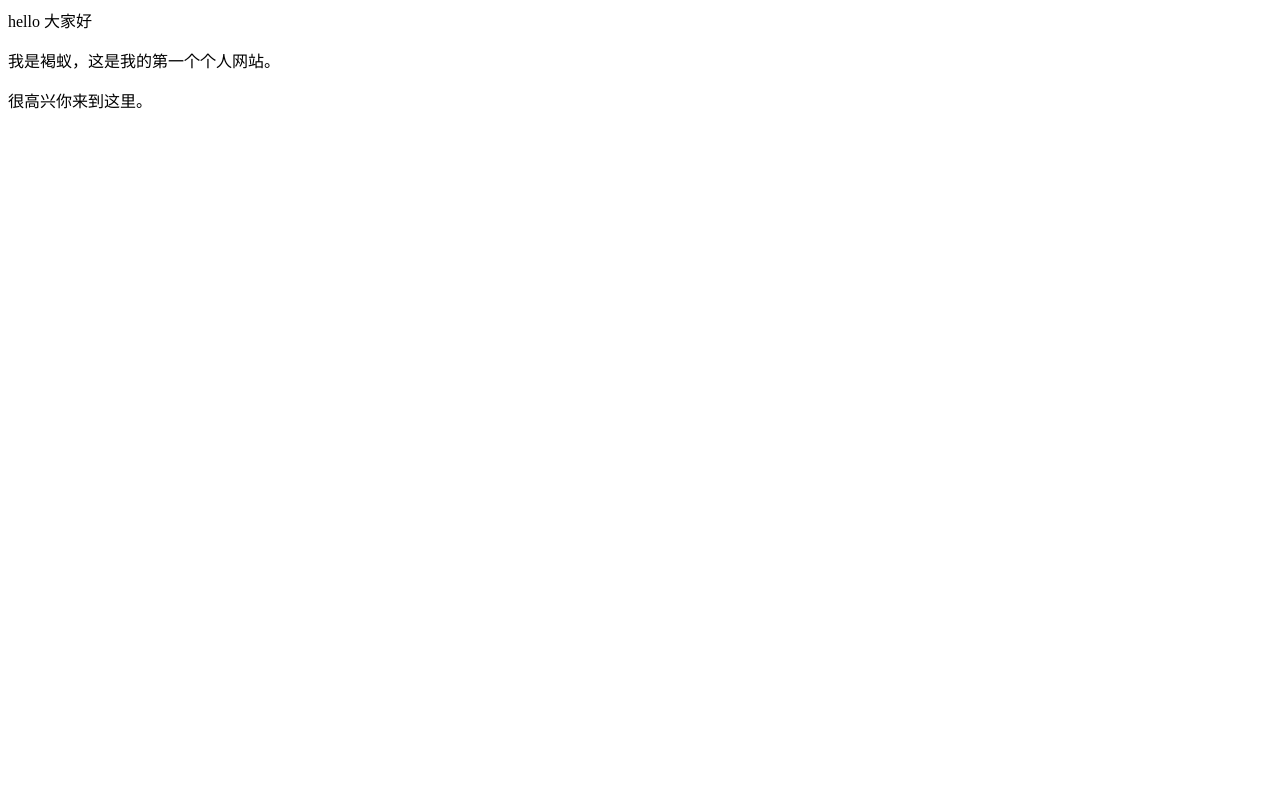
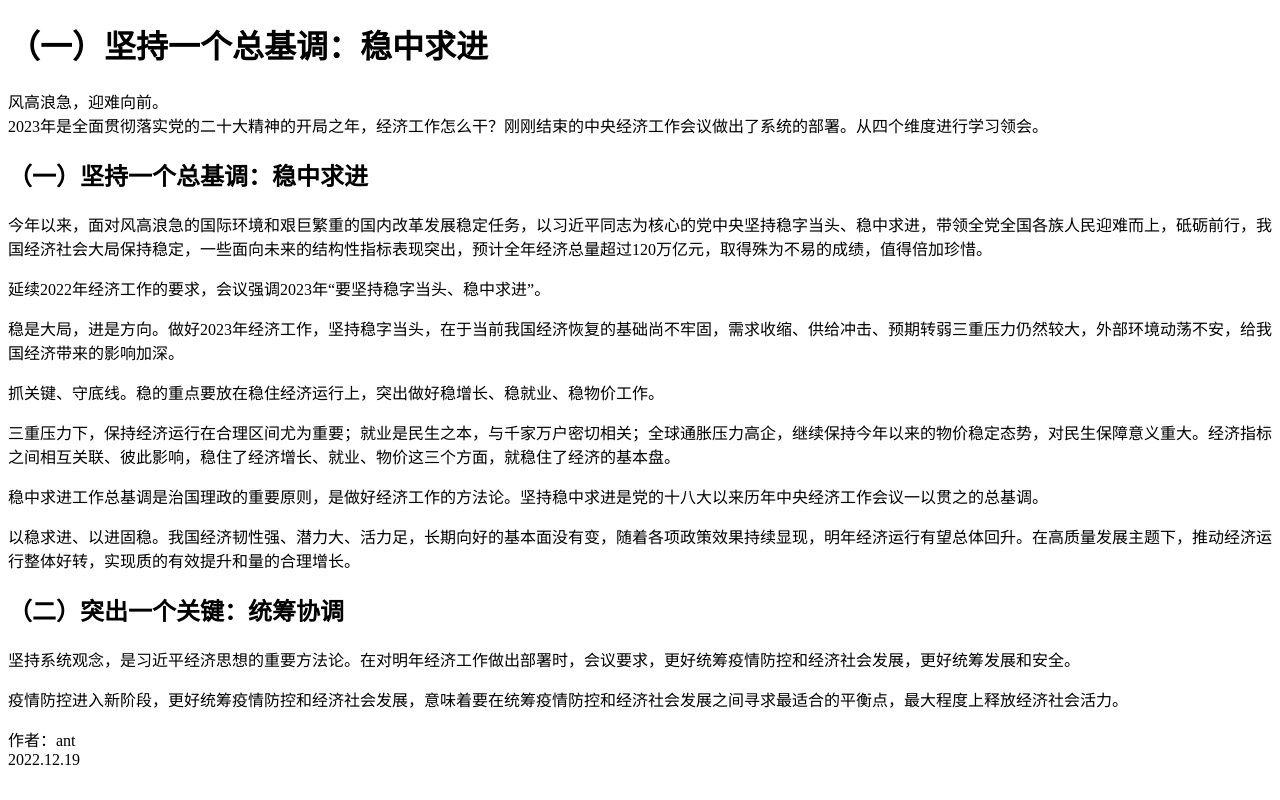
Before and after one commit to 2222zzz/2222zzz.github.io, a plain HTML site: page index.html in a window 1280 px wide. Drawn offline with Linux system fonts and the light colour scheme.

Commit message:
Update index.html

```diff
--- a/index.html
+++ b/index.html
@@ -1,3 +1,27 @@
-<p>hello 大家好</p>
-<p>我是褐蚁，这是我的第一个个人网站。</p>
-<p>很高兴你来到这里。</p>
+<!DOCTYPE html>
+<html lang="zh-CN">
+<head>
+    <meta charset="UTF-8">
+    <meta http-equiv="X-UA-Compatible" content="IE=edge">
+    <meta name="viewport" content="width=device-width, initial-scale=1.0">
+    <title>Document</title>
+</head>
+<body>
+    <h1>（一）坚持一个总基调：稳中求进</h1>
+    风高浪急，迎难向前。<br />
+    2023年是全面贯彻落实党的二十大精神的开局之年，经济工作怎么干？刚刚结束的中央经济工作会议做出了系统的部署。从四个维度进行学习领会。
+    <h2>（一）坚持一个总基调：稳中求进</h2>
+    <p>今年以来，面对风高浪急的国际环境和艰巨繁重的国内改革发展稳定任务，以习近平同志为核心的党中央坚持稳字当头、稳中求进，带领全党全国各族人民迎难而上，砥砺前行，我国经济社会大局保持稳定，一些面向未来的结构性指标表现突出，预计全年经济总量超过120万亿元，取得殊为不易的成绩，值得倍加珍惜。</p>
+    <p>延续2022年经济工作的要求，会议强调2023年“要坚持稳字当头、稳中求进”。</p>
+    <p>稳是大局，进是方向。做好2023年经济工作，坚持稳字当头，在于当前我国经济恢复的基础尚不牢固，需求收缩、供给冲击、预期转弱三重压力仍然较大，外部环境动荡不安，给我国经济带来的影响加深。</p>
+    <p>抓关键、守底线。稳的重点要放在稳住经济运行上，突出做好稳增长、稳就业、稳物价工作。</p>
+    <p>三重压力下，保持经济运行在合理区间尤为重要；就业是民生之本，与千家万户密切相关；全球通胀压力高企，继续保持今年以来的物价稳定态势，对民生保障意义重大。经济指标之间相互关联、彼此影响，稳住了经济增长、就业、物价这三个方面，就稳住了经济的基本盘。</p>
+    <p>稳中求进工作总基调是治国理政的重要原则，是做好经济工作的方法论。坚持稳中求进是党的十八大以来历年中央经济工作会议一以贯之的总基调。</p>
+    <p>以稳求进、以进固稳。我国经济韧性强、潜力大、活力足，长期向好的基本面没有变，随着各项政策效果持续显现，明年经济运行有望总体回升。在高质量发展主题下，推动经济运行整体好转，实现质的有效提升和量的合理增长。</p>
+    <h2>（二）突出一个关键：统筹协调</h2>
+    <p>坚持系统观念，是习近平经济思想的重要方法论。在对明年经济工作做出部署时，会议要求，更好统筹疫情防控和经济社会发展，更好统筹发展和安全。</p>
+    <p>疫情防控进入新阶段，更好统筹疫情防控和经济社会发展，意味着要在统筹疫情防控和经济社会发展之间寻求最适合的平衡点，最大程度上释放经济社会活力。</p>
+    <p>作者：ant<br />
+         2022.12.19</p>
+</body>
+</html>
```
